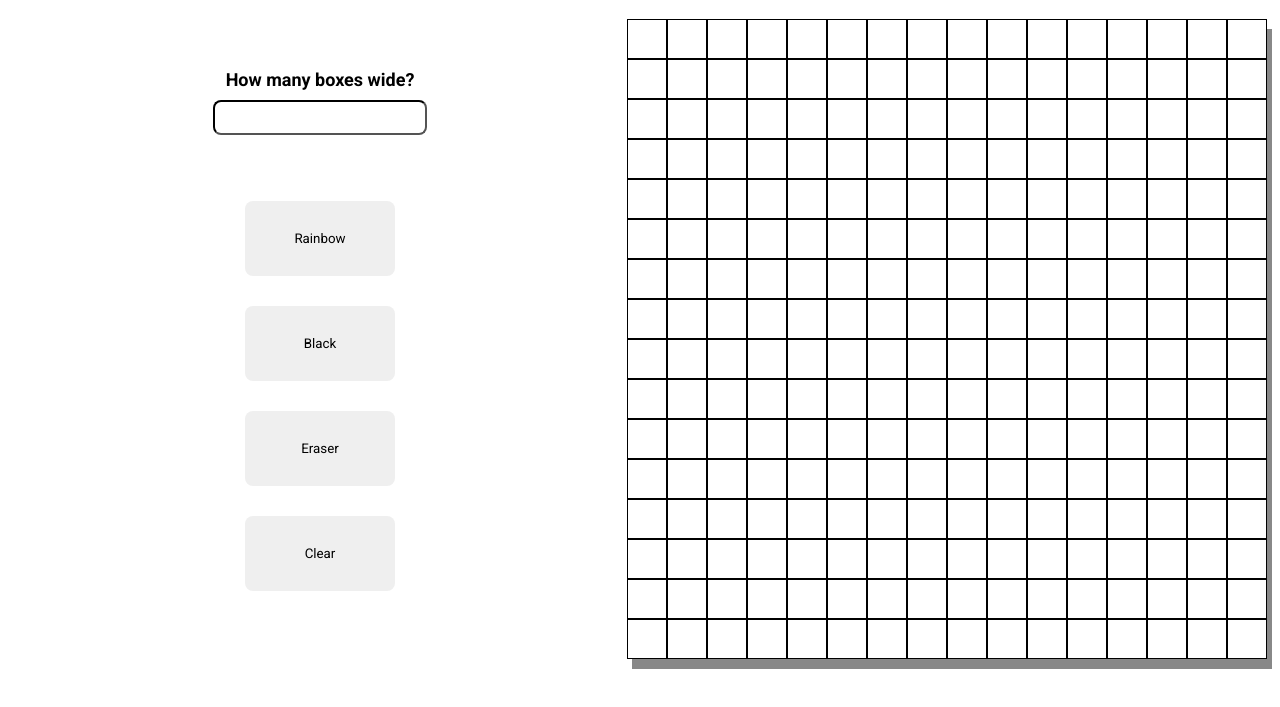
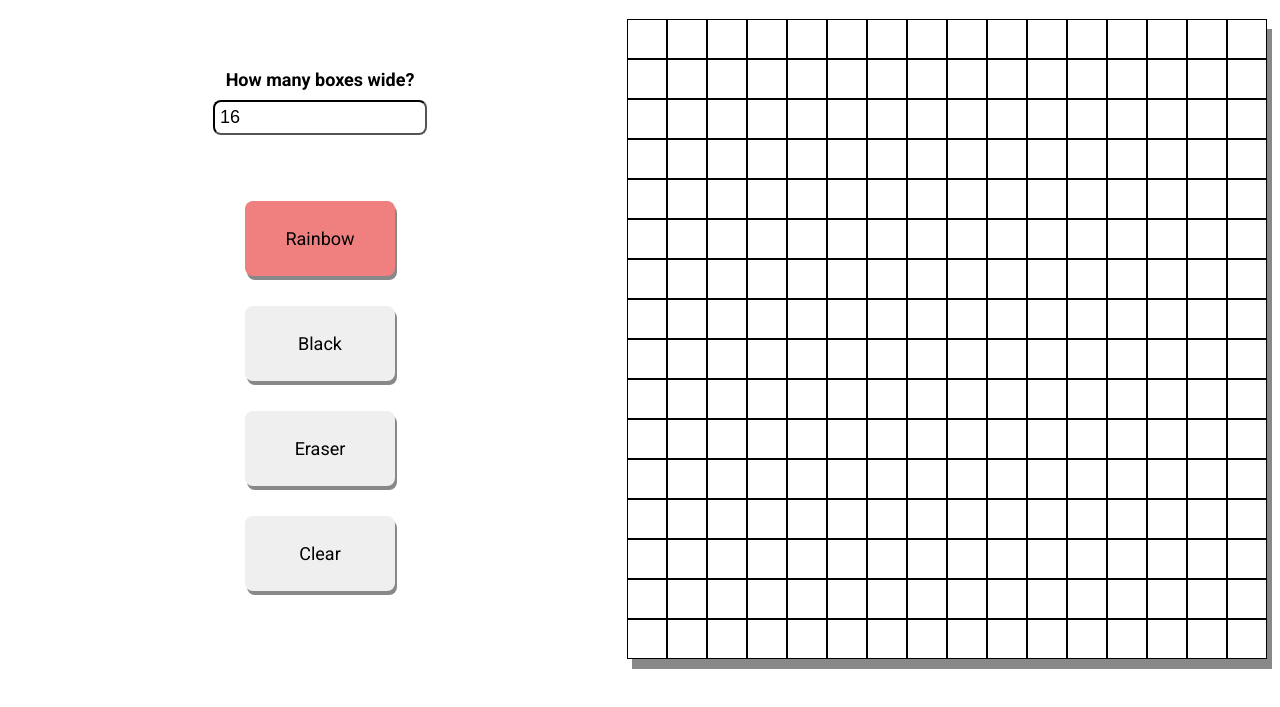
Before and after one commit to aaronjr/etch, a plain HTML site: page index.html in a window 1280 px wide. Both pictures are taken after a click on the button "Rainbow". Shown: the part 87-794 px from the top of the page. Drawn offline with Linux system fonts and the light colour scheme.

Commit message:
added finishing touches

```diff
--- a/index.html
+++ b/index.html
@@ -14,7 +14,7 @@
         <div class="othercontainer">
             <div class="inputholder">
                 <h5 class="smalltitle">How many boxes wide?</h5>
-                <input class="size" type="number">
+                <input class="size" type="number" value="16">
                 <p class="message"> </p>
             </div>
             <div class="buttonholder">
--- a/script.js
+++ b/script.js
@@ -50,14 +50,17 @@ document.addEventListener('DOMContentLoaded', function () {
                     second = Math.floor(Math.random() * 255)
                     third = Math.floor(Math.random() * 255)
                     div.style.backgroundColor = `rgb(${first}, ${second}, ${third})`;
+                    container.style.boxShadow = `5px 10px rgb(${first}, ${second}, ${third})`
                 }
                 // update to white
                 else if(color == "Eraser"){
                     div.style.backgroundColor = 'white';
+                    container.style.boxShadow = `5px 10px #888888`
                 }
                 // update to black
                 else{
                     div.style.backgroundColor = 'black';
+                    container.style.boxShadow = `5px 10px #888888`
                 }
             })
         })
@@ -69,13 +72,23 @@ document.addEventListener('DOMContentLoaded', function () {
     changes = document.querySelectorAll('.change')
     changes.forEach((change) => {
         change.addEventListener("click", () => {
+            // turn all buttons back to original color
+            changes.forEach((change) => {
+                change.style.backgroundColor = "buttonface"})
+
+            // change this button to light coral
+            change.style.backgroundColor = 'lightcoral'
+
+            // clear board
             if(change.innerHTML == "Clear"){
                 let clearDivs = document.querySelectorAll('.div')
                 clearDivs.forEach((c) => {
-                    c.style.backgroundColor = "white"
+                    c.style.backgroundColor = "white";
+                    container.style.boxShadow = '5px 10px #888888';
                 })
             }
             else{
+                // ready to paint board black or as an eraser
                 return color = change.innerHTML
             }
 
--- a/styles.css
+++ b/styles.css
@@ -73,8 +73,10 @@
 button{
     margin:15px;
     font-family: 'Roboto', sans-serif;
+    font-size: large;
     width: 150px;
     height: 75px;
     border-radius: .5rem;
     border-style: none;
+    box-shadow:  2px 4px #888888;
 }
```
